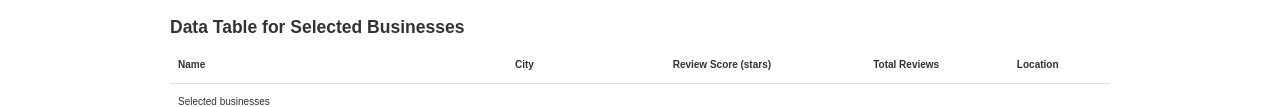
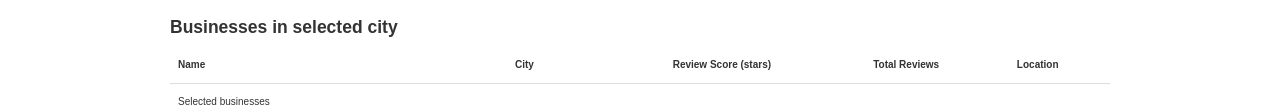
Before and after one commit to RajeshThallam/MIDS-W209-DATA-VIZ-AND-COMM, a plain HTML site: page HW5/index.html in a window 1280 px wide. Shown: the part 467-574 px from the top of the page. Drawn offline with Linux system fonts and the light colour scheme.

Commit message:
interactive viz init commit

```diff
--- a/HW5/index.html
+++ b/HW5/index.html
@@ -136,7 +136,7 @@ body {
 						<p> x-axis -> Average ratings; y-axis -> Average reviews; size -> Number of businesses</p>
 						<div class='row-fluid'>
 							<div class='table-graph'>
-								<h4>Data Table for Selected Businesses</h4>
+								<h4>Businesses in selected city</h4>
 								<table class='table table-hover dc-data-table' id='dc-table-graph'>
 									<thead>
 										<tr class='header'>
```
